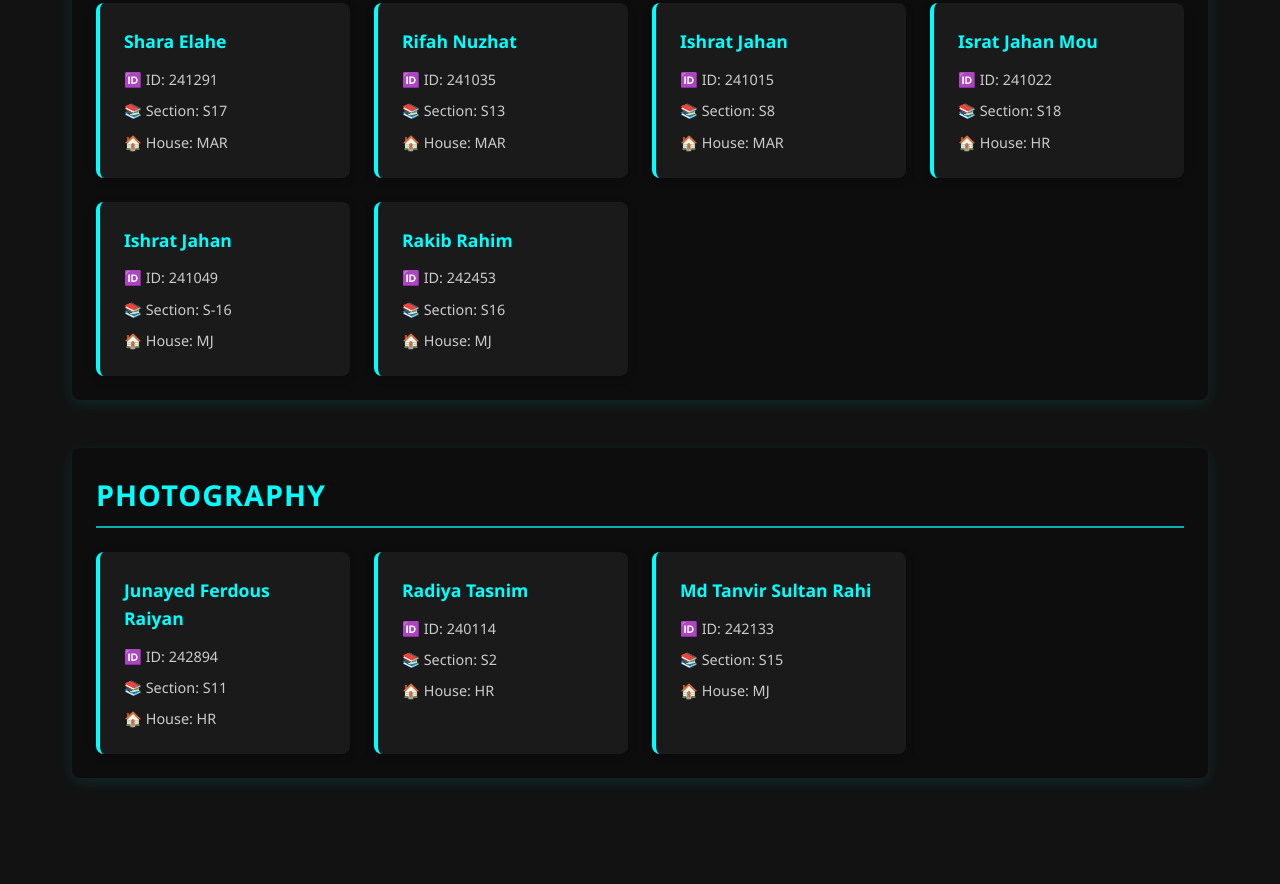
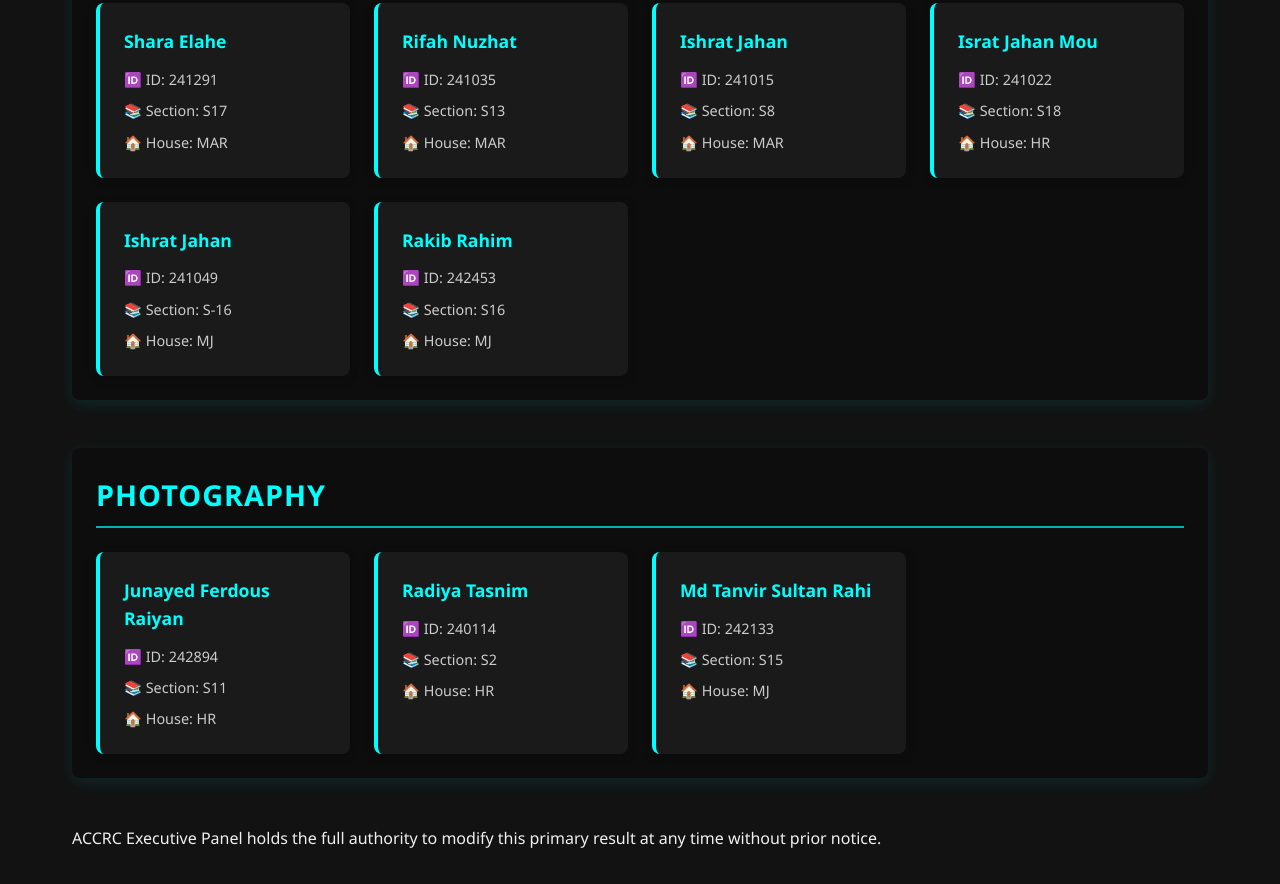
Before and after one commit to accroboticsclub/subexecutives26, a plain HTML site: page index.html in a window 1280 px wide. Shown: the part 2539-3423 px from the top of the page. Before the commit the page ends 3397 px from the top, so only its background shows below. Drawn offline with Linux system fonts and the light colour scheme.

Commit message:
Update index.html

```diff
--- a/index.html
+++ b/index.html
@@ -316,6 +316,9 @@
                 </div>
             </section>
         </div>
+        <footer class="site-footer">
+    <p>ACCRC Executive Panel holds the full authority to modify this primary result at any time without prior notice.</p>
+</footer>
     </div>
 </body>
 </html>
```
